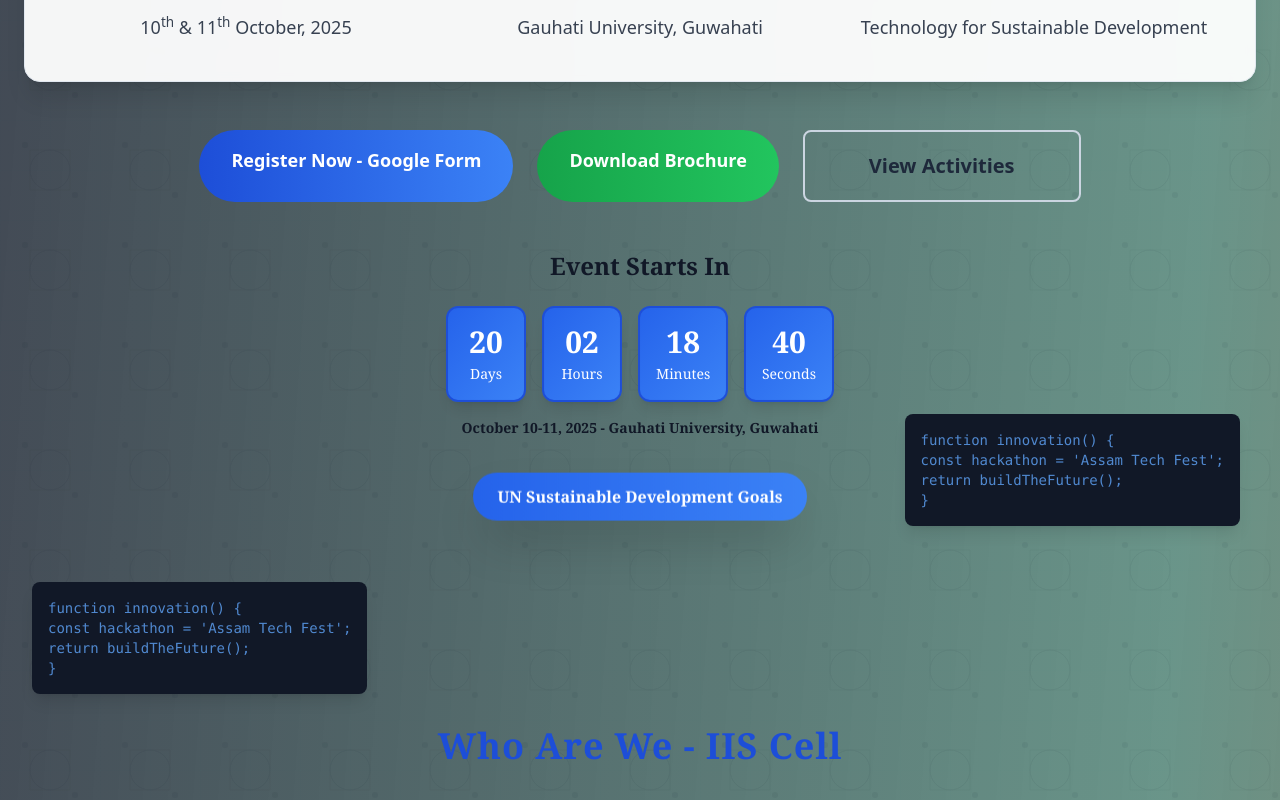
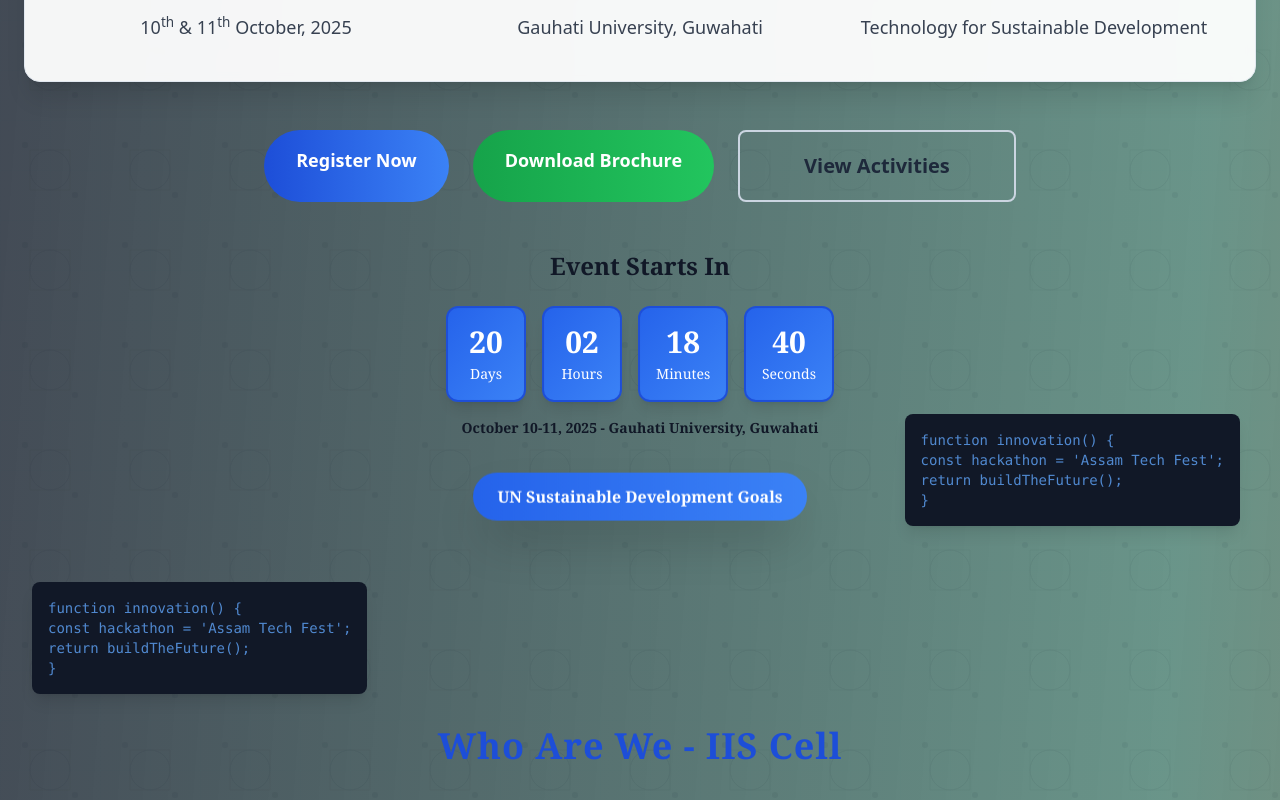
Before and after one commit to nagnitin/GU-SIH-1.0, a React (Vite) app: page / in a window 1280 px wide. Shown: the part 880-1680 px from the top of the page. Built offline with nearby package versions, Linux system fonts and the light colour scheme.

Commit message:
Remove 'Google Form' text from all registration buttons for cleaner appearance

```diff
--- a/src/App.tsx
+++ b/src/App.tsx
@@ -351,7 +351,7 @@ function App() {
               rel="noopener noreferrer"
               className="bg-gradient-to-r from-blue-700 to-blue-500 px-8 py-4 rounded-full text-lg font-semibold hover:shadow-xl hover:scale-105 transition-all inline-block text-white"
             >
-              Register Now - Google Form
+              Register Now
             </a>
             <a
               href="/GUenARK_2025.pdf"
@@ -1395,7 +1395,7 @@ function App() {
           <div className="grid md:grid-cols-2 gap-8">
             <ThreeDCard className="p-6" depth={30}>
               <h3 className="text-2xl font-bold text-gray-900 font-serif mb-2">Registration – GUenARK 2025</h3>
-              <p className="text-gray-700 font-semibold mb-4">Google Form for team registration</p>
+              <p className="text-gray-700 font-semibold mb-4">Team registration</p>
               <a
                 href="https://forms.gle/5sAbicfHShUE6KyW9"
                 target="_blank"
@@ -1659,7 +1659,7 @@ function App() {
                 rel="noopener noreferrer"
                 className="bg-gradient-to-r from-blue-700 to-blue-500 px-8 py-4 rounded-full text-lg font-semibold hover:shadow-xl hover:scale-105 transition-all inline-block text-white"
               >
-                Register Now - Google Form
+                Register Now
               </a>
               <p className="text-sm text-gray-900 font-serif font-semibold">
                 Registration deadline: Coming Soon
```
